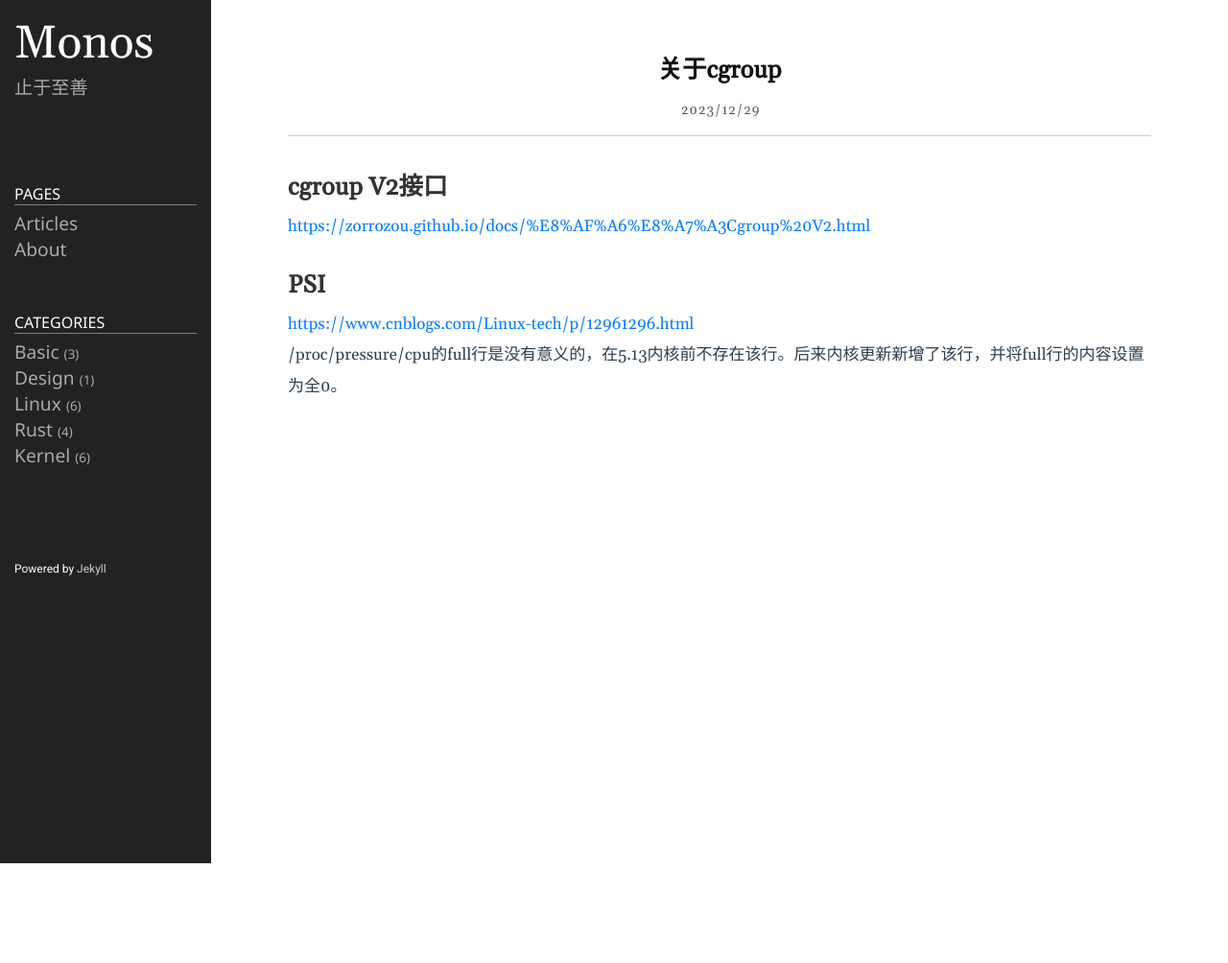
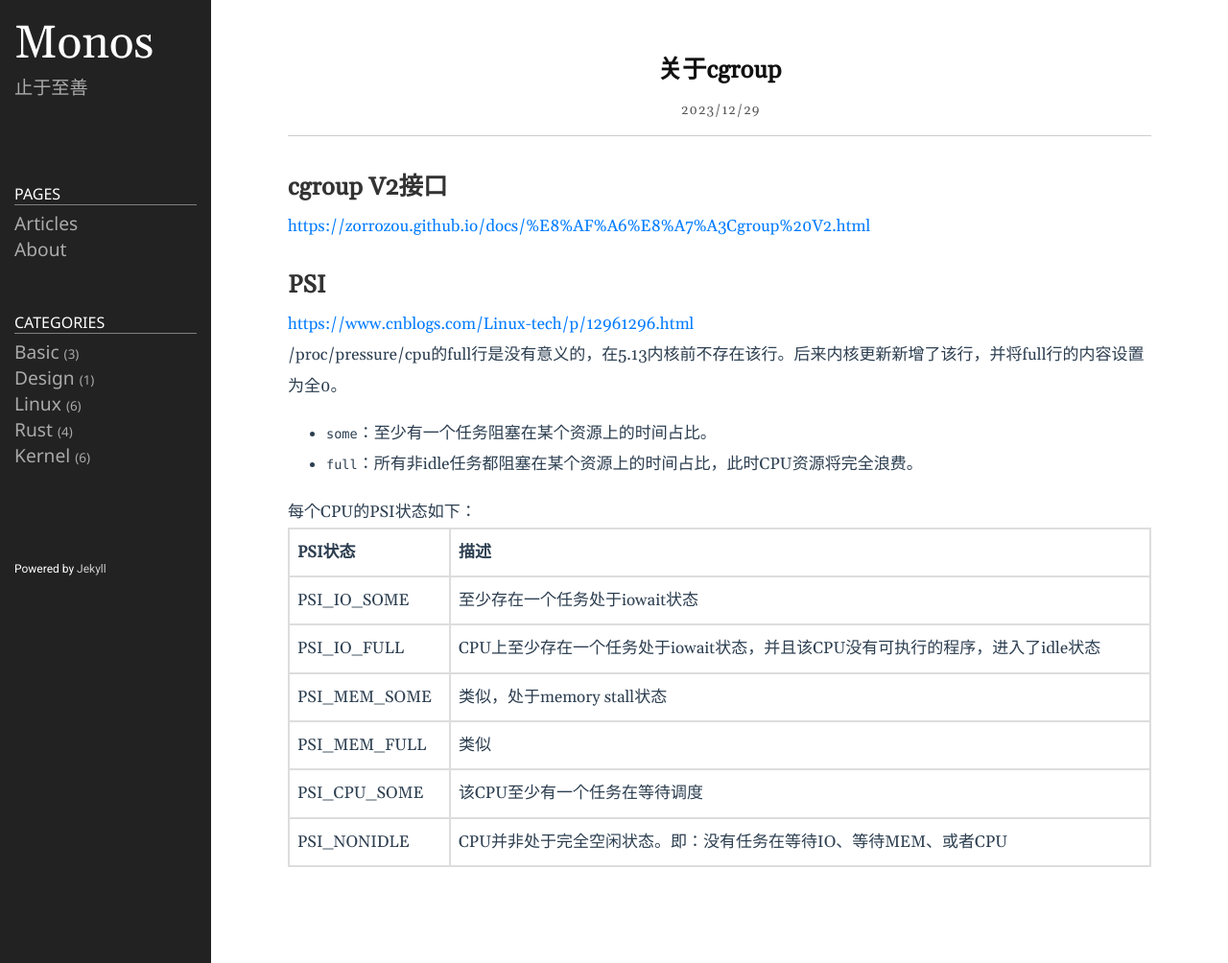
Before and after one commit to lclgo/lclgo.github.io, a Jekyll site: the page built from _posts/kernel/2023-12-29-cgroup.md, in a window 1280 px wide. Shown: the whole page at 96% size. Built offline with Jekyll 4.4.1, drawn with Linux system fonts in a browser that asks for light colours; before the commit the page ends 900 px from its top, so only the background shows below that.

Commit message:
update cgroup PSI

```diff
--- a/_posts/kernel/2023-12-29-cgroup.md
+++ b/_posts/kernel/2023-12-29-cgroup.md
@@ -14,3 +14,17 @@ title: "关于cgroup"
 <https://www.cnblogs.com/Linux-tech/p/12961296.html>
 
 /proc/pressure/cpu的full行是没有意义的，在5.13内核前不存在该行。后来内核更新新增了该行，并将full行的内容设置为全0。
+
+* `some`：至少有一个任务阻塞在某个资源上的时间占比。
+* `full`：所有非idle任务都阻塞在某个资源上的时间占比，此时CPU资源将完全浪费。
+
+每个CPU的PSI状态如下：
+
+|PSI状态|描述|
+|-|-|
+|PSI_IO_SOME|至少存在一个任务处于iowait状态|
+|PSI_IO_FULL|CPU上至少存在一个任务处于iowait状态，并且该CPU没有可执行的程序，进入了idle状态|
+|PSI_MEM_SOME|类似，处于memory stall状态|
+|PSI_MEM_FULL|类似|
+|PSI_CPU_SOME|该CPU至少有一个任务在等待调度|
+|PSI_NONIDLE|CPU并非处于完全空闲状态。即：没有任务在等待IO、等待MEM、或者CPU|
```
